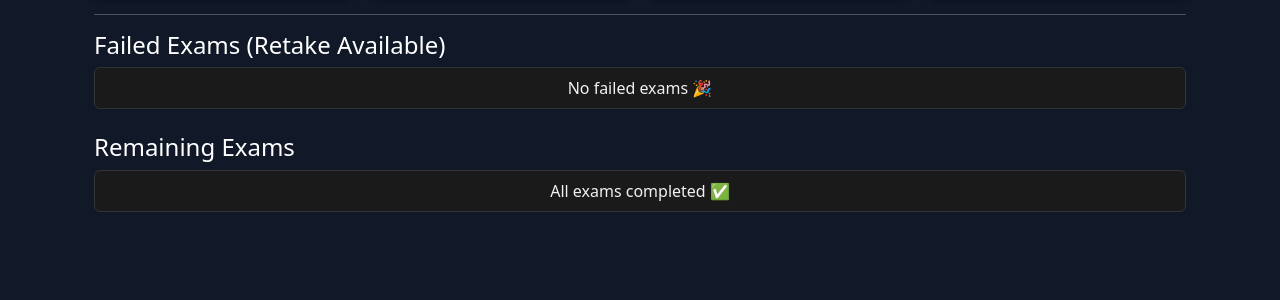
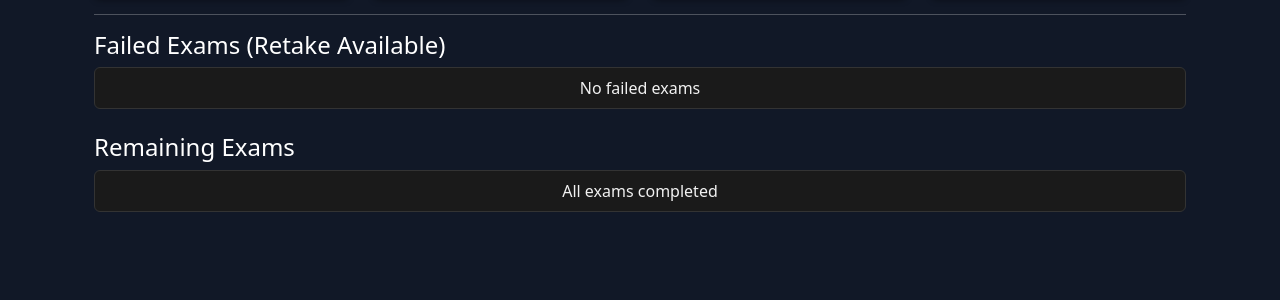
Before and after one commit to realjul/MySite, a Django app: template training/templates/training/user_exam_dashboard.html in a window 1280 px wide. Shown: the part 358-658 px from the top of the page. Run offline with Django 4.2, Linux system fonts and the light colour scheme; the template is opened without the code that fills it: values that come from a table or form of the project are taken from there, others are empty; the visitor is signed in with stand-in values (Sample User, id 1); data comes from the database, SQL or seed files in the repository; style sheets or scripts are compiled from the project's sources.

Commit message:
exam dashboard

```diff
--- a/pages/tests.py
+++ b/pages/tests.py
@@ -48,6 +48,7 @@ class AboutPageTests(SimpleTestCase):
 
     def test_aboutpage_does_not_contain_incorrect_html(self):
         self.assertNotContains(self.response, "Hi there! I should not be here")
+
     def test_aboutpage_url_resolves_aboutpageview(self):
         view = resolve("/about/")
         self.assertEqual(view.func.__name__, AboutPageView.as_view().__name__)
--- a/training/templates/training/user_exam_dashboard.html
+++ b/training/templates/training/user_exam_dashboard.html
@@ -30,7 +30,7 @@
           <a href="{% url 'exam_detail' exam.pk %}" class="btn btn-sm btn-warning">Retake</a>
         </li>
       {% empty %}
-        <li class="list-group-item text-center text-muted">No failed exams 🎉</li>
+        <li class="list-group-item text-center text-muted">No failed exams </li>
       {% endfor %}
     </ul>
 
@@ -42,7 +42,7 @@
           <a href="{% url 'exam_detail' exam.pk %}" class="btn btn-sm btn-primary">Take Exam</a>
         </li>
       {% empty %}
-        <li class="list-group-item text-center text-muted">All exams completed ✅</li>
+        <li class="list-group-item text-center text-muted">All exams completed</li>
       {% endfor %}
     </ul>
   {% endif %}
```
